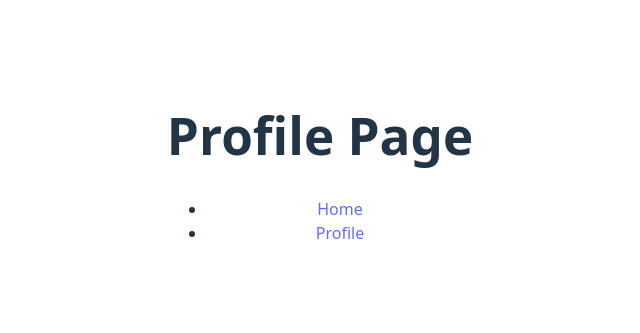
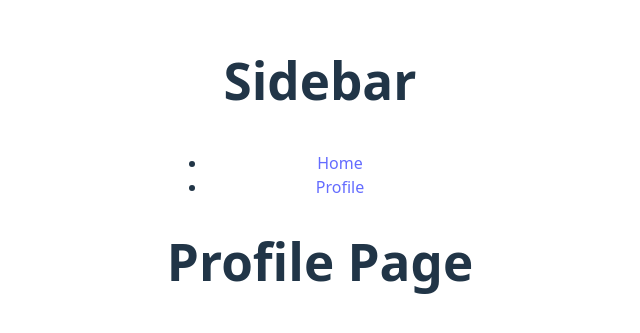
Before and after one commit to campus-marketplace-app/campus-marketplace, a React (Vite) app in the folder apps/web/: page /profile in a window 1280 px wide. Shown: the part 233-566 px from the top of the page, without its empty margins (320-960 px from the left). Built offline with nearby package versions, Linux system fonts and the light colour scheme.

Commit message:
files moved to be in src and nav bar updated to work with a template

```diff
--- a/apps/web/src/App.tsx
+++ b/apps/web/src/App.tsx
@@ -2,6 +2,7 @@ import { Route, Routes } from 'react-router-dom'
 import { useState } from 'react'
 import Index from './pages/index.tsx'
 import Profile from './pages/profile.tsx'
+import SidebarLayout from "./layouts/sidebarLayout.tsx";
 import './App.css'
 
 function App() {
@@ -11,7 +12,7 @@ function App() {
     <>
       <div>
         <Routes>
-          <Route>
+          <Route element={<SidebarLayout />}>
             <Route path="/" element={<Index />}/>
             <Route path="/profile" element={<Profile />}/>
           </Route>
--- /dev/null
+++ b/apps/web/src/layouts/sidebarLayout.tsx
@@ -0,0 +1,19 @@
+import { Outlet } from 'react-router-dom';
+import Navbar from '../navbar/navbar';
+
+export default function SidebarLayout() {
+    return (
+        <div className="flex h-screen">
+            {/* Sidebar */}
+            <aside className="w-52 bg-gray-200 p-4">
+                <h1>Sidebar</h1>
+                <Navbar />
+            </aside>
+
+            {/* Main content */}
+            <main className="flex-1 bg-gray-100 p-6 overflow-auto">
+                <Outlet />
+            </main>
+        </div>
+    );
+}
--- a/apps/web/src/main.tsx
+++ b/apps/web/src/main.tsx
@@ -3,14 +3,12 @@ import { createRoot } from 'react-dom/client'
 import { BrowserRouter } from 'react-router-dom'
 import './index.css'
 import App from './App.tsx'
-import Navbar from './navbar/navbar.tsx'
 
 
 createRoot(document.getElementById('root')!).render(
   <StrictMode>
     <BrowserRouter>
       <App />
-      <Navbar />
     </BrowserRouter>
   </StrictMode>,
 )
```
